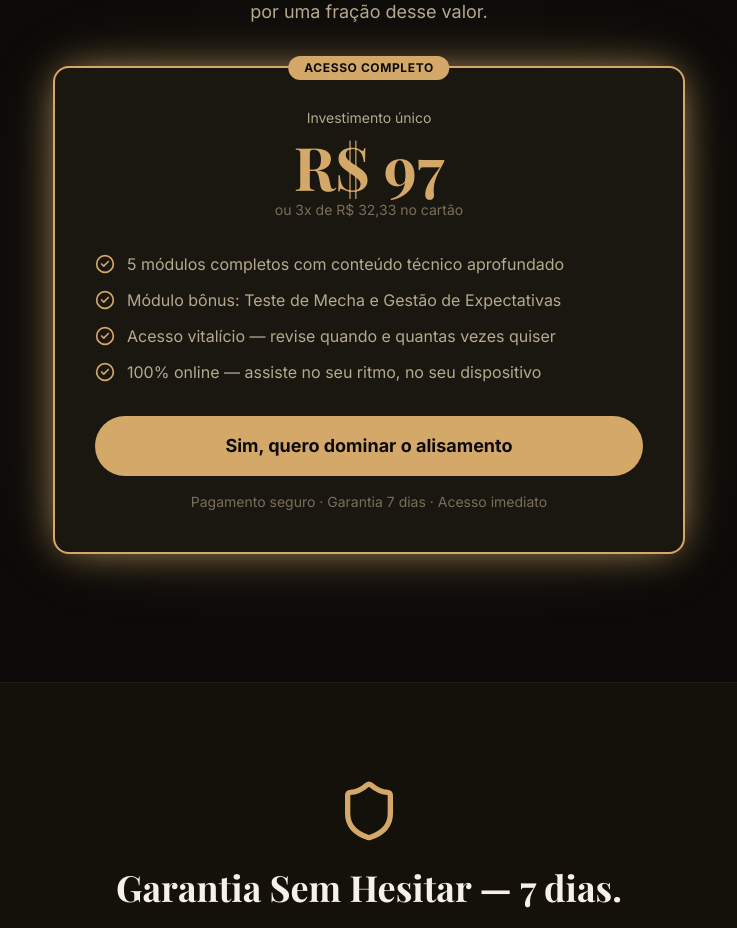
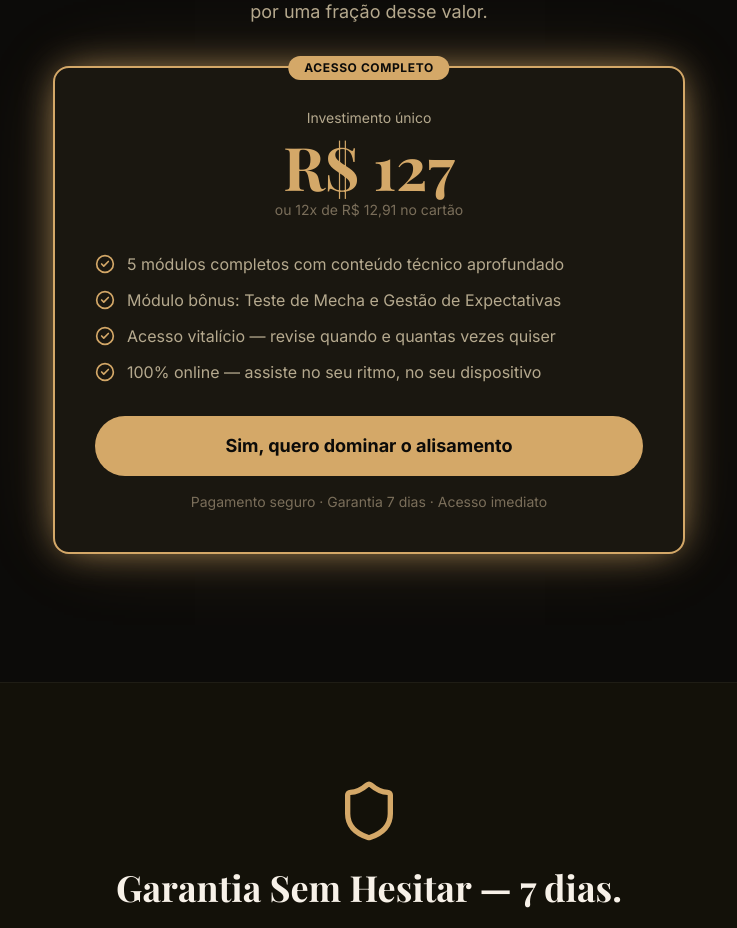
Before and after one commit to douglashelmer/liso-absoluto, a Next.js app: page / in a window 1280 px wide. Shown: the part 7500-8428 px from the top of the page, without its empty margins (271-1008 px from the left). Built offline with nearby package versions, Linux system fonts and the light colour scheme.

Commit message:
Atualizar preço: R$127 / 12x de R$12,91

```diff
--- a/app/page.tsx
+++ b/app/page.tsx
@@ -593,10 +593,10 @@ export default function Home() {
             <div className="text-center mb-8">
               <div className="text-ink-dim text-sm mb-2">Investimento único</div>
               <div className="font-display text-6xl font-bold text-accent mb-1">
-                R$&nbsp;97
+                R$&nbsp;127
               </div>
               <div className="text-ink-dimmer text-sm">
-                ou 3x de R$&nbsp;32,33 no cartão
+                ou 12x de R$&nbsp;12,91 no cartão
               </div>
             </div>
 
```
